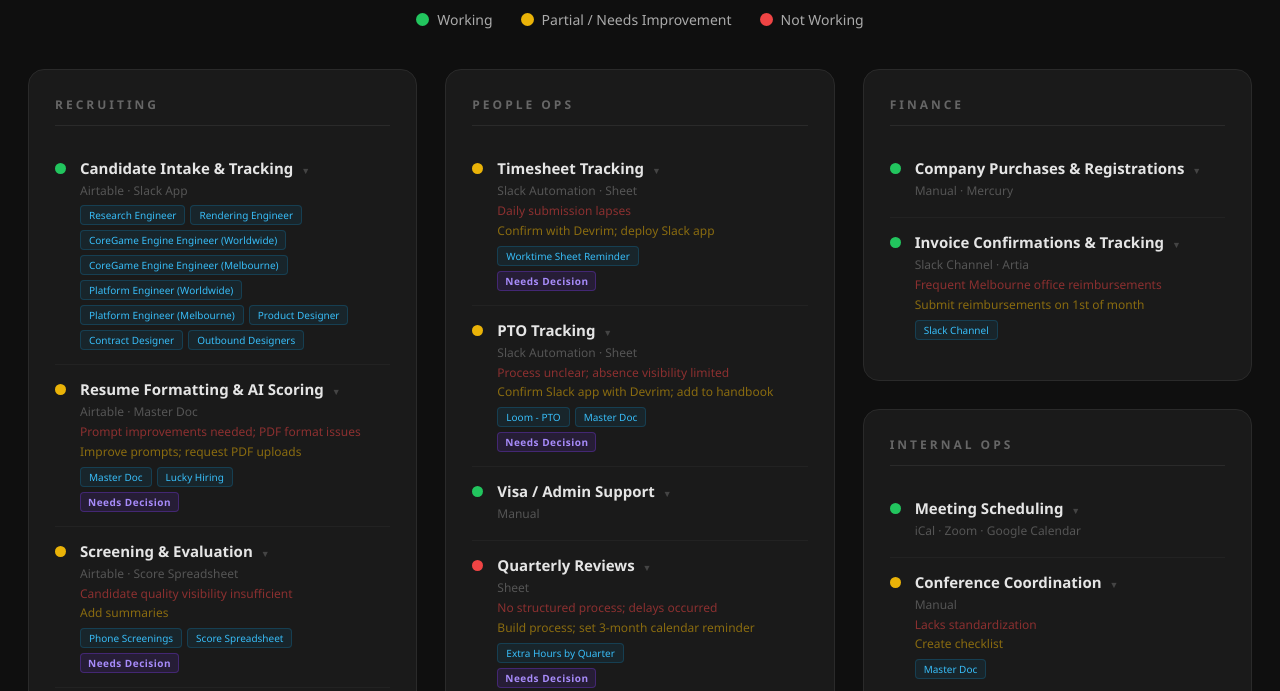
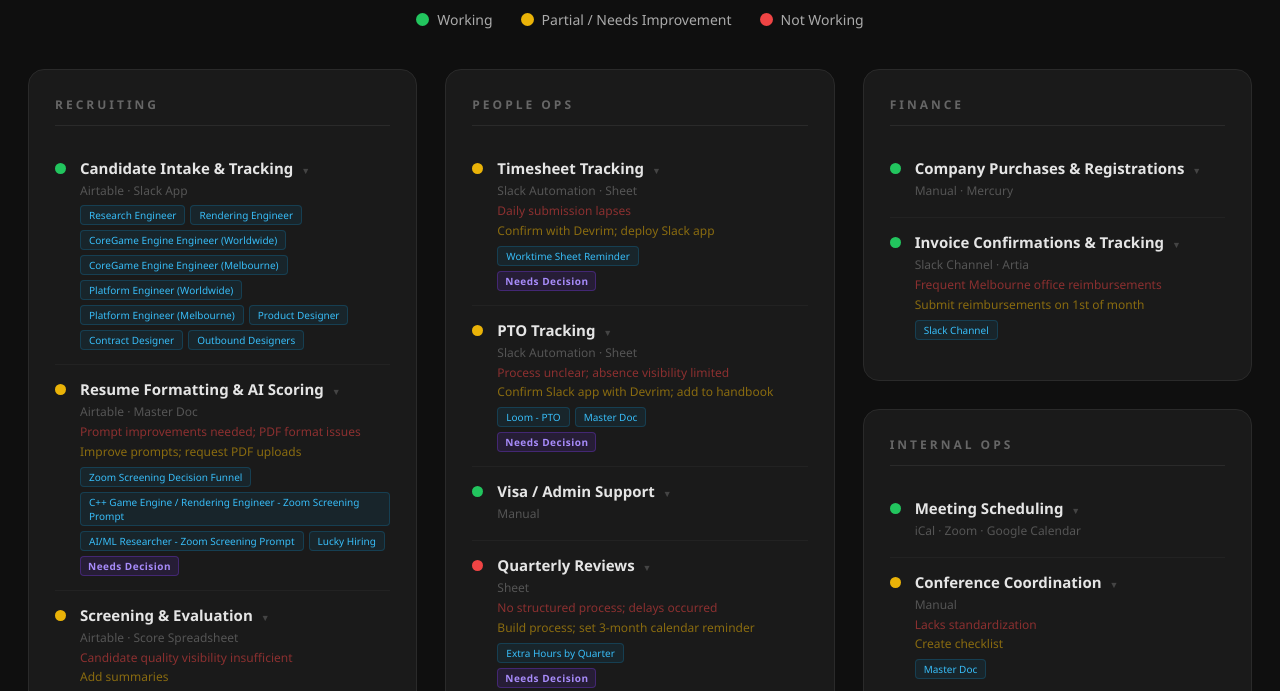
Before and after one commit to NurCodeWiz/workstream-dashboard, a plain HTML site: page index.html in a window 1280 px wide. Shown: the part 105-796 px from the top of the page. Drawn offline with Linux system fonts and the light colour scheme.

Commit message:
Add screening prompt links to Resume Formatting

```diff
--- a/index.html
+++ b/index.html
@@ -247,7 +247,9 @@
           <div class="item-issue">Prompt improvements needed; PDF format issues</div>
           <div class="item-solution">Improve prompts; request PDF uploads</div>
           <div class="item-links">
-            <a href="https://docs.google.com/document/d/1NQTMwmgCTltv9qH5PGM16jjKpQ4HmOFrn9MqmteLjhM/edit?tab=t.gew2kmy2pmhm#heading=h.b04sz9h2gp18" target="_blank">Master Doc</a>
+            <a href="https://docs.google.com/document/d/1NQTMwmgCTltv9qH5PGM16jjKpQ4HmOFrn9MqmteLjhM/edit?tab=t.gew2kmy2pmhm#heading=h.b04sz9h2gp18" target="_blank">Zoom Screening Decision Funnel</a>
+            <a href="https://docs.google.com/document/d/1NQTMwmgCTltv9qH5PGM16jjKpQ4HmOFrn9MqmteLjhM/edit?tab=t.akvfe2rilq0z" target="_blank">C++ Game Engine / Rendering Engineer - Zoom Screening Prompt</a>
+            <a href="https://docs.google.com/document/d/1NQTMwmgCTltv9qH5PGM16jjKpQ4HmOFrn9MqmteLjhM/edit?tab=t.ov7dczfpzhwm" target="_blank">AI/ML Researcher - Zoom Screening Prompt</a>
             <a href="https://hiring.luckyrobots.com/candidates" target="_blank">Lucky Hiring</a>
           </div>
           <span class="badge-decision">Needs Decision</span>
```
